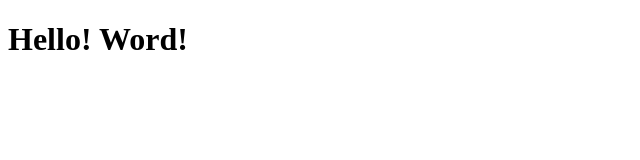
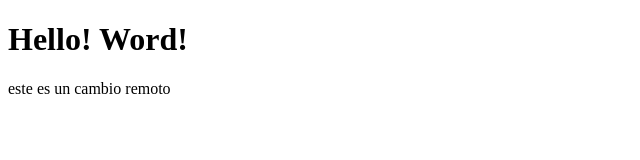
Before and after one commit to Estefacdn/ProyectoPrueba, a plain HTML site: page index.html in a window 1280 px wide. Shown: the whole page, without its empty margins (0-640 px from the left). Drawn offline with Linux system fonts and the light colour scheme.

Commit message:
Update index.html

```diff
--- a/index.html
+++ b/index.html
@@ -9,6 +9,7 @@
 <body>
     <div>
         <h1>Hello! Word!</h1>
+        <p>este es un cambio remoto</p>
     </div>
 </body>
 </html>
```
